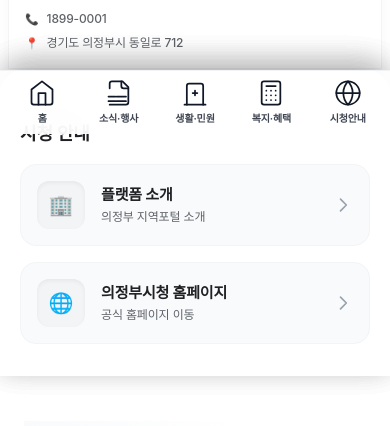
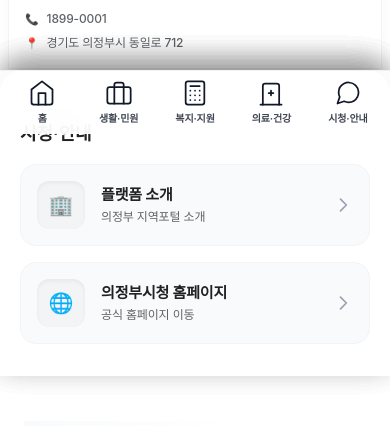
Before and after one commit to ksp-KWON/ksp-local-info, a Next.js app: page / in a window 390 px wide. Shown: the part 710-1136 px from the top of the page. Built offline with nearby package versions, Linux system fonts and the light colour scheme; no server answers; a web font is replaced by a local one.

Commit message:
Refactor MobileBottomNav to match claimworks responsive design

```diff
--- a/src/components/MobileBottomNav.tsx
+++ b/src/components/MobileBottomNav.tsx
@@ -1,11 +1,13 @@
 'use client';
 
 import { useState, useEffect } from 'react';
+import { usePathname } from 'next/navigation';
 import Link from 'next/link';
 
-type ModalType = 'none' | 'living' | 'welfare' | 'cityhall';
+type ModalType = 'none' | 'home' | 'partner' | 'calculator' | 'hospital' | 'consult';
 
 export default function MobileBottomNav() {
+  const pathname = usePathname();
   const [openModal, setOpenModal] = useState<ModalType>('none');
 
   const closeModals = () => setOpenModal('none');
@@ -29,51 +31,33 @@ export default function MobileBottomNav() {
     {
       id: 'home',
       label: '홈',
-      onClick: () => { window.location.href = '/'; },
+      onClick: () => setOpenModal(openModal === 'home' ? 'none' : 'home'),
       icon: (
-        <svg className="w-7 h-7 sm:w-8 sm:h-8 mb-1" fill="none" stroke="currentColor" viewBox="0 0 24 24" strokeWidth="1.5" strokeLinecap="round" strokeLinejoin="round">
+        <svg className="w-7 h-7 sm:w-8 sm:h-8 mb-1" fill="none" stroke="currentColor" viewBox="0 0 24 24" strokeWidth={openModal === 'home' ? "2" : "1.5"} strokeLinecap="round" strokeLinejoin="round">
           <path d="M3 9l9-7 9 7v11a2 2 0 0 1-2 2H5a2 2 0 0 1-2-2z"></path>
           <polyline points="9 22 9 12 15 12 15 22"></polyline>
         </svg>
       ),
-      isActive: false
+      isActive: openModal === 'home'
     },
     {
-      id: 'blog',
-      label: '소식·행사',
-      onClick: () => { window.location.href = '/blog'; },
+      id: 'partner',
+      label: '생활·민원',
+      onClick: () => setOpenModal(openModal === 'partner' ? 'none' : 'partner'),
       icon: (
-        <svg className="w-7 h-7 sm:w-8 sm:h-8 mb-1" fill="none" stroke="currentColor" viewBox="0 0 24 24" strokeWidth="1.5" strokeLinecap="round" strokeLinejoin="round">
-          <path d="M4 22h14a2 2 0 0 0 2-2V7l-5-5H6a2 2 0 0 0-2 2v4"></path>
-          <path d="M14 2v4a2 2 0 0 0 2 2h4"></path>
-          <path d="M3 15h6"></path>
-          <path d="M3 19h6"></path>
-          <path d="M10 15h8"></path>
-          <path d="M10 19h8"></path>
+        <svg className="w-7 h-7 sm:w-8 sm:h-8 mb-1" fill="none" stroke="currentColor" viewBox="0 0 24 24" strokeWidth={openModal === 'partner' ? "2" : "1.5"} strokeLinecap="round" strokeLinejoin="round">
+          <rect x="2" y="7" width="20" height="14" rx="2" ry="2"></rect>
+          <path d="M16 21V5a2 2 0 0 0-2-2h-4a2 2 0 0 0-2 2v16"></path>
         </svg>
       ),
-      isActive: false
+      isActive: openModal === 'partner'
     },
     {
-      id: 'living',
-      label: '생활·민원',
-      onClick: () => setOpenModal(openModal === 'living' ? 'none' : 'living'),
+      id: 'calculator',
+      label: '복지·지원',
+      onClick: () => setOpenModal(openModal === 'calculator' ? 'none' : 'calculator'),
       icon: (
-        <svg className="w-7 h-7 sm:w-8 sm:h-8 mb-1" fill="none" stroke="currentColor" viewBox="0 0 24 24" strokeWidth={openModal === 'living' ? "2" : "1.5"} strokeLinecap="round" strokeLinejoin="round">
-          <path d="M19 22V6a2 2 0 0 0-2-2H7a2 2 0 0 0-2 2v16"></path>
-          <line x1="12" y1="10" x2="12" y2="14"></line>
-          <line x1="10" y1="12" x2="14" y2="12"></line>
-          <line x1="3" y1="22" x2="21" y2="22"></line>
-        </svg>
-      ),
-      isActive: openModal === 'living'
-    },
-    {
-      id: 'welfare',
-      label: '복지·혜택',
-      onClick: () => setOpenModal(openModal === 'welfare' ? 'none' : 'welfare'),
-      icon: (
-        <svg className="w-7 h-7 sm:w-8 sm:h-8 mb-1" fill="none" stroke="currentColor" viewBox="0 0 24 24" strokeWidth={openModal === 'welfare' ? "2" : "1.5"} strokeLinecap="round" strokeLinejoin="round">
+        <svg className="w-7 h-7 sm:w-8 sm:h-8 mb-1" fill="none" stroke="currentColor" viewBox="0 0 24 24" strokeWidth={openModal === 'calculator' ? "2" : "1.5"} strokeLinecap="round" strokeLinejoin="round">
           <rect x="4" y="2" width="16" height="20" rx="2" ry="2"></rect>
           <line x1="8" y1="6" x2="16" y2="6"></line>
           <line x1="16" y1="14" x2="16.01" y2="14"></line>
@@ -87,20 +71,32 @@ export default function MobileBottomNav() {
           <line x1="8" y1="10" x2="8.01" y2="10"></line>
         </svg>
       ),
-      isActive: openModal === 'welfare'
+      isActive: openModal === 'calculator'
     },
     {
-      id: 'cityhall',
-      label: '시청안내',
-      onClick: () => setOpenModal(openModal === 'cityhall' ? 'none' : 'cityhall'),
+      id: 'hospital',
+      label: '의료·건강',
+      onClick: () => setOpenModal(openModal === 'hospital' ? 'none' : 'hospital'),
       icon: (
-        <svg className="w-7 h-7 sm:w-8 sm:h-8 mb-1" fill="none" stroke="currentColor" viewBox="0 0 24 24" strokeWidth={openModal === 'cityhall' ? "2" : "1.5"} strokeLinecap="round" strokeLinejoin="round">
-          <circle cx="12" cy="12" r="10"></circle>
-          <path d="M12 2a14.5 14.5 0 0 0 0 20 14.5 14.5 0 0 0 0-20"></path>
-          <path d="M2 12h20"></path>
+        <svg className="w-7 h-7 sm:w-8 sm:h-8 mb-1" fill="none" stroke="currentColor" viewBox="0 0 24 24" strokeWidth={openModal === 'hospital' ? "2" : "1.5"} strokeLinecap="round" strokeLinejoin="round">
+          <path d="M19 22V6a2 2 0 0 0-2-2H7a2 2 0 0 0-2 2v16"></path>
+          <line x1="12" y1="10" x2="12" y2="14"></line>
+          <line x1="10" y1="12" x2="14" y2="12"></line>
+          <line x1="3" y1="22" x2="21" y2="22"></line>
         </svg>
       ),
-      isActive: openModal === 'cityhall'
+      isActive: openModal === 'hospital'
+    },
+    {
+      id: 'consult',
+      label: '시청·안내',
+      onClick: () => setOpenModal(openModal === 'consult' ? 'none' : 'consult'),
+      icon: (
+        <svg className="w-7 h-7 sm:w-8 sm:h-8 mb-1" fill="none" stroke="currentColor" viewBox="0 0 24 24" strokeWidth={openModal === 'consult' ? "2" : "1.5"} strokeLinecap="round" strokeLinejoin="round">
+          <path d="M21 11.5a8.38 8.38 0 0 1-.9 3.8 8.5 8.5 0 0 1-7.6 4.7 8.38 8.38 0 0 1-3.8-.9L3 21l1.9-5.7a8.38 8.38 0 0 1-.9-3.8 8.5 8.5 0 0 1 4.7-7.6 8.38 8.38 0 0 1 3.8-.9h.5a8.48 8.48 0 0 1 8 8v.5z"></path>
+        </svg>
+      ),
+      isActive: openModal === 'consult'
     }
   ];
 
@@ -115,26 +111,63 @@ export default function MobileBottomNav() {
         ></div>
       )}
 
-      {/* 1. 생활·민원 팝업 */}
+      {/* 1. 홈 팝업 */}
       <div
-        className={`lg:hidden fixed bottom-[64px] left-0 w-full bg-white dark:bg-[#202124] rounded-t-3xl shadow-[0_-8px_30px_rgba(0,0,0,0.12)] z-[95] transition-transform duration-300 transform ${openModal === 'living' ? 'translate-y-0' : 'translate-y-full'}`}
-        style={{ touchAction: openModal === 'living' ? 'auto' : 'none' }}
+        className={`lg:hidden fixed bottom-[64px] left-0 w-full bg-white dark:bg-[#202124] rounded-t-3xl shadow-[0_-8px_30px_rgba(0,0,0,0.12)] z-[95] transition-transform duration-300 transform ${openModal === 'home' ? 'translate-y-0' : 'translate-y-full'}`}
+        style={{ touchAction: openModal === 'home' ? 'auto' : 'none' }}
+      >
+        <div className="p-5 pb-8 space-y-4 max-h-[70vh] overflow-y-auto overscroll-contain">
+          <div className="w-12 h-1.5 bg-gray-200 dark:bg-white/20 rounded-full mx-auto mb-6"></div>
+          <h3 className="font-bold text-lg text-[#202124] dark:text-white mb-4">전체 메뉴</h3>
+
+          <Link href="/" onClick={closeModals} className="group flex items-center bg-gray-50 dark:bg-[#2d2e30] rounded-2xl p-4 border border-gray-100 dark:border-white/5 hover:border-[#0090D6] hover:shadow-[0_8px_30px_rgba(0,144,214,0.15)] transition-all duration-300 gap-4">
+            <div className="w-12 h-12 shrink-0 bg-gray-100 dark:bg-[#3a3b3d] rounded-xl flex items-center justify-center shadow-inner group-hover:scale-105 transition-transform duration-300">
+              <svg className="w-6 h-6 text-gray-600 dark:text-gray-300 group-hover:text-[#0090D6] transition-colors" fill="none" stroke="currentColor" viewBox="0 0 24 24" strokeWidth="2.5" strokeLinecap="round" strokeLinejoin="round"><path d="M3 9l9-7 9 7v11a2 2 0 0 1-2 2H5a2 2 0 0 1-2-2z"></path><polyline points="9 22 9 12 15 12 15 22"></polyline></svg>
+            </div>
+            <div className="flex flex-col flex-1">
+              <h2 className="text-[15px] font-bold text-[#202124] dark:text-[#e8eaed] group-hover:text-[#0090D6] transition-colors">홈</h2>
+              <p className="text-[12px] text-[#5f6368] dark:text-[#9aa0a6] mt-0.5">의정부 생활 포털 메인 화면</p>
+            </div>
+            <svg className="w-5 h-5 text-gray-400 group-hover:text-[#0090D6] transition-colors" fill="none" stroke="currentColor" viewBox="0 0 24 24" strokeWidth="2"><path strokeLinecap="round" strokeLinejoin="round" d="M9 5l7 7-7 7"></path></svg>
+          </Link>
+
+          <Link href="/blog" onClick={closeModals} className="group flex items-center bg-gray-50 dark:bg-[#2d2e30] rounded-2xl p-4 border border-gray-100 dark:border-white/5 hover:border-[#0090D6] hover:shadow-[0_8px_30px_rgba(0,144,214,0.15)] transition-all duration-300 gap-4">
+            <div className="w-12 h-12 shrink-0 bg-gray-100 dark:bg-[#3a3b3d] rounded-xl flex items-center justify-center shadow-inner group-hover:scale-105 transition-transform duration-300">
+              <svg className="w-6 h-6 text-gray-600 dark:text-gray-300 group-hover:text-[#0090D6] transition-colors" fill="none" stroke="currentColor" viewBox="0 0 24 24" strokeWidth="2.5" strokeLinecap="round" strokeLinejoin="round"><path d="M14 2H6a2 2 0 0 0-2 2v16a2 2 0 0 0 2 2h12a2 2 0 0 0 2-2V8z"></path><polyline points="14 2 14 8 20 8"></polyline><line x1="16" y1="13" x2="8" y2="13"></line><line x1="16" y1="17" x2="8" y2="17"></line><polyline points="10 9 9 9 8 9"></polyline></svg>
+            </div>
+            <div className="flex flex-col flex-1">
+              <h2 className="text-[15px] font-bold text-[#202124] dark:text-[#e8eaed] group-hover:text-[#0090D6] transition-colors">소식 및 행사</h2>
+              <p className="text-[12px] text-[#5f6368] dark:text-[#9aa0a6] mt-0.5">의정부시 지역 행사와 새소식</p>
+            </div>
+            <svg className="w-5 h-5 text-gray-400 group-hover:text-[#0090D6] transition-colors" fill="none" stroke="currentColor" viewBox="0 0 24 24" strokeWidth="2"><path strokeLinecap="round" strokeLinejoin="round" d="M9 5l7 7-7 7"></path></svg>
+          </Link>
+        </div>
+      </div>
+
+      {/* 2. 생활·민원 팝업 (Partner 아이콘) */}
+      <div
+        className={`lg:hidden fixed bottom-[64px] left-0 w-full bg-white dark:bg-[#202124] rounded-t-3xl shadow-[0_-8px_30px_rgba(0,0,0,0.12)] z-[95] transition-transform duration-300 transform ${openModal === 'partner' ? 'translate-y-0' : 'translate-y-full'}`}
+        style={{ touchAction: openModal === 'partner' ? 'auto' : 'none' }}
       >
         <div className="p-5 pb-8 space-y-4 max-h-[70vh] overflow-y-auto overscroll-contain">
           <div className="w-12 h-1.5 bg-gray-200 dark:bg-white/20 rounded-full mx-auto mb-6"></div>
           <h3 className="font-bold text-lg text-[#202124] dark:text-white mb-4">생활·민원</h3>
 
-          <Link href="/blog?tag=의정부사랑카드" onClick={closeModals} className="group flex items-center bg-gray-50 dark:bg-[#2d2e30] rounded-2xl p-4 border border-gray-100 dark:border-white/5 hover:border-[var(--google-blue)] hover:shadow-[0_8px_30px_rgba(26,115,232,0.15)] transition-all duration-300 gap-4">
-            <div className="w-12 h-12 shrink-0 bg-gray-100 dark:bg-[#3a3b3d] rounded-xl flex items-center justify-center shadow-inner group-hover:scale-105 transition-transform duration-300 text-xl">💳</div>
+          <Link href="/blog?tag=의정부사랑카드" onClick={closeModals} className="group flex items-center bg-gray-50 dark:bg-[#2d2e30] rounded-2xl p-4 border border-gray-100 dark:border-white/5 hover:border-[#0090D6] hover:shadow-[0_8px_30px_rgba(0,144,214,0.15)] transition-all duration-300 gap-4">
+            <div className="w-12 h-12 shrink-0 bg-gray-100 dark:bg-[#3a3b3d] rounded-xl flex items-center justify-center shadow-inner group-hover:scale-105 transition-transform duration-300 text-xl">
+              💳
+            </div>
             <div className="flex flex-col flex-1">
-              <h2 className="text-[15px] font-bold text-[#202124] dark:text-[#e8eaed] group-hover:text-[var(--google-blue)] transition-colors">의정부 사랑카드</h2>
+              <h2 className="text-[15px] font-bold text-[#202124] dark:text-[#e8eaed] group-hover:text-[#0090D6] transition-colors">의정부 사랑카드</h2>
               <p className="text-[12px] text-[#5f6368] dark:text-[#9aa0a6] mt-0.5">지역화폐 인센티브 혜택 안내</p>
             </div>
-            <svg className="w-5 h-5 text-gray-400 group-hover:text-[var(--google-blue)] transition-colors" fill="none" stroke="currentColor" viewBox="0 0 24 24" strokeWidth="2"><path strokeLinecap="round" strokeLinejoin="round" d="M9 5l7 7-7 7"></path></svg>
+            <svg className="w-5 h-5 text-gray-400 group-hover:text-[#0090D6] transition-colors" fill="none" stroke="currentColor" viewBox="0 0 24 24" strokeWidth="2"><path strokeLinecap="round" strokeLinejoin="round" d="M9 5l7 7-7 7"></path></svg>
           </Link>
 
           <Link href="/blog?tag=민원안내" onClick={closeModals} className="group flex items-center bg-gray-50 dark:bg-[#2d2e30] rounded-2xl p-4 border border-gray-100 dark:border-white/5 hover:border-red-500 hover:shadow-[0_8px_30px_rgba(239,68,68,0.15)] transition-all duration-300 gap-4">
-            <div className="w-12 h-12 shrink-0 bg-gray-100 dark:bg-[#3a3b3d] rounded-xl flex items-center justify-center shadow-inner group-hover:scale-105 transition-transform duration-300 text-xl">🏛️</div>
+            <div className="w-12 h-12 shrink-0 bg-gray-100 dark:bg-[#3a3b3d] rounded-xl flex items-center justify-center shadow-inner group-hover:scale-105 transition-transform duration-300 text-xl">
+              🏛️
+            </div>
             <div className="flex flex-col flex-1">
               <h2 className="text-[15px] font-bold text-[#202124] dark:text-[#e8eaed] group-hover:text-red-500 transition-colors">주요 민원 안내</h2>
               <p className="text-[12px] text-[#5f6368] dark:text-[#9aa0a6] mt-0.5">전입신고 등 필수 행정 서비스</p>
@@ -144,46 +177,63 @@ export default function MobileBottomNav() {
         </div>
       </div>
 
-      {/* 2. 복지·혜택 팝업 */}
+      {/* 3. 복지·지원 팝업 (Calculator 아이콘) */}
       <div
-        className={`lg:hidden fixed bottom-[64px] left-0 w-full bg-white dark:bg-[#202124] rounded-t-3xl shadow-[0_-8px_30px_rgba(0,0,0,0.12)] z-[95] transition-transform duration-300 transform ${openModal === 'welfare' ? 'translate-y-0' : 'translate-y-full'}`}
-        style={{ touchAction: openModal === 'welfare' ? 'auto' : 'none' }}
+        className={`lg:hidden fixed bottom-[64px] left-0 w-full bg-white dark:bg-[#202124] rounded-t-3xl shadow-[0_-8px_30px_rgba(0,0,0,0.12)] z-[95] transition-transform duration-300 transform ${openModal === 'calculator' ? 'translate-y-0' : 'translate-y-full'}`}
+        style={{ touchAction: openModal === 'calculator' ? 'auto' : 'none' }}
       >
         <div className="p-5 pb-8 space-y-4 max-h-[70vh] overflow-y-auto overscroll-contain">
           <div className="w-12 h-1.5 bg-gray-200 dark:bg-white/20 rounded-full mx-auto mb-6"></div>
-          <h3 className="font-bold text-lg text-[#202124] dark:text-white mb-4">복지·혜택</h3>
+          <h3 className="font-bold text-lg text-[#202124] dark:text-white mb-4">복지·지원 혜택</h3>
 
-          <Link href="/blog?category=혜택" onClick={closeModals} className="group flex items-center bg-gray-50 dark:bg-[#2d2e30] rounded-2xl p-4 border border-gray-100 dark:border-white/5 hover:border-[#137333] hover:shadow-[0_8px_30px_rgba(19,115,51,0.15)] transition-all duration-300 gap-4">
-            <div className="w-12 h-12 shrink-0 bg-gray-100 dark:bg-[#3a3b3d] rounded-xl flex items-center justify-center shadow-inner group-hover:scale-105 transition-transform duration-300 text-xl">🏠</div>
+          <Link href="/blog?category=혜택" onClick={closeModals} className="group flex items-center bg-gray-50 dark:bg-[#2d2e30] rounded-2xl p-4 border border-gray-100 dark:border-white/5 hover:border-[#0090D6] hover:shadow-[0_8px_30px_rgba(0,144,214,0.15)] transition-all duration-300 gap-4">
+            <div className="w-12 h-12 shrink-0 bg-gray-100 dark:bg-[#3a3b3d] rounded-xl flex items-center justify-center shadow-inner group-hover:scale-105 transition-transform duration-300 text-xl">
+              🏠
+            </div>
             <div className="flex flex-col flex-1">
-              <h2 className="text-[15px] font-bold text-[#202124] dark:text-[#e8eaed] group-hover:text-[#137333] transition-colors">청년·신혼 주거지원</h2>
+              <h2 className="text-[15px] font-bold text-[#202124] dark:text-[#e8eaed] group-hover:text-[#0090D6] transition-colors">청년·신혼 주거지원</h2>
               <p className="text-[#5f6368] dark:text-[#9aa0a6] text-[12px] mt-0.5">안심 주거 복지 정책 안내</p>
             </div>
-            <svg className="w-5 h-5 text-gray-400 group-hover:text-[#137333] transition-colors" fill="none" stroke="currentColor" viewBox="0 0 24 24" strokeWidth="2"><path strokeLinecap="round" strokeLinejoin="round" d="M9 5l7 7-7 7"></path></svg>
+            <svg className="w-5 h-5 text-gray-400 group-hover:text-[#0090D6] transition-colors" fill="none" stroke="currentColor" viewBox="0 0 24 24" strokeWidth="2"><path strokeLinecap="round" strokeLinejoin="round" d="M9 5l7 7-7 7"></path></svg>
           </Link>
+        </div>
+      </div>
+
+      {/* 4. 의료·건강 팝업 (Hospital 아이콘) */}
+      <div
+        className={`lg:hidden fixed bottom-[64px] left-0 w-full bg-white dark:bg-[#202124] rounded-t-3xl shadow-[0_-8px_30px_rgba(0,0,0,0.12)] z-[95] transition-transform duration-300 transform ${openModal === 'hospital' ? 'translate-y-0' : 'translate-y-full'}`}
+        style={{ touchAction: openModal === 'hospital' ? 'auto' : 'none' }}
+      >
+        <div className="p-5 pb-8 space-y-4 max-h-[70vh] overflow-y-auto overscroll-contain">
+          <div className="w-12 h-1.5 bg-gray-200 dark:bg-white/20 rounded-full mx-auto mb-6"></div>
+          <h3 className="font-bold text-lg text-[#202124] dark:text-white mb-4">의료·건강</h3>
 
           <Link href="/blog?category=의료" onClick={closeModals} className="group flex items-center bg-gray-50 dark:bg-[#2d2e30] rounded-2xl p-4 border border-gray-100 dark:border-white/5 hover:border-[var(--google-yellow)] hover:shadow-[0_8px_30px_rgba(251,188,4,0.15)] transition-all duration-300 gap-4">
-            <div className="w-12 h-12 shrink-0 bg-gray-100 dark:bg-[#3a3b3d] rounded-xl flex items-center justify-center shadow-inner group-hover:scale-105 transition-transform duration-300 text-xl">🩺</div>
+            <div className="w-12 h-12 shrink-0 bg-gray-100 dark:bg-[#3a3b3d] rounded-xl flex items-center justify-center shadow-inner group-hover:scale-105 transition-transform duration-300 text-xl">
+              🩺
+            </div>
             <div className="flex flex-col flex-1">
-              <h2 className="text-[15px] font-bold text-[#202124] dark:text-[#e8eaed] group-hover:text-[var(--google-yellow)] transition-colors">무료 건강검진</h2>
-              <p className="text-[#5f6368] dark:text-[#9aa0a6] text-[12px] mt-0.5">지정 우수 검진기관 정보</p>
+              <h2 className="text-[15px] font-bold text-[#202124] dark:text-[#e8eaed] group-hover:text-[var(--google-yellow)] transition-colors">주요 의료기관 및 병원</h2>
+              <p className="text-[#5f6368] dark:text-[#9aa0a6] text-[12px] mt-0.5">지정 우수 의료기관 정보</p>
             </div>
             <svg className="w-5 h-5 text-gray-400 group-hover:text-[var(--google-yellow)] transition-colors" fill="none" stroke="currentColor" viewBox="0 0 24 24" strokeWidth="2"><path strokeLinecap="round" strokeLinejoin="round" d="M9 5l7 7-7 7"></path></svg>
           </Link>
         </div>
       </div>
 
-      {/* 3. 시청안내 팝업 */}
+      {/* 5. 시청·안내 팝업 (Consult 아이콘) */}
       <div
-        className={`lg:hidden fixed bottom-[64px] left-0 w-full bg-white dark:bg-[#202124] rounded-t-3xl shadow-[0_-8px_30px_rgba(0,0,0,0.12)] z-[95] transition-transform duration-300 transform ${openModal === 'cityhall' ? 'translate-y-0' : 'translate-y-full'}`}
-        style={{ touchAction: openModal === 'cityhall' ? 'auto' : 'none' }}
+        className={`lg:hidden fixed bottom-[64px] left-0 w-full bg-white dark:bg-[#202124] rounded-t-3xl shadow-[0_-8px_30px_rgba(0,0,0,0.12)] z-[95] transition-transform duration-300 transform ${openModal === 'consult' ? 'translate-y-0' : 'translate-y-full'}`}
+        style={{ touchAction: openModal === 'consult' ? 'auto' : 'none' }}
       >
         <div className="p-5 pb-8 space-y-4 max-h-[70vh] overflow-y-auto overscroll-contain">
           <div className="w-12 h-1.5 bg-gray-200 dark:bg-white/20 rounded-full mx-auto mb-6"></div>
-          <h3 className="font-bold text-lg text-[#202124] dark:text-white mb-4">시청 안내</h3>
+          <h3 className="font-bold text-lg text-[#202124] dark:text-white mb-4">시청·안내</h3>
 
           <Link href="/about" onClick={closeModals} className="group flex items-center bg-gray-50 dark:bg-[#2d2e30] rounded-2xl p-4 border border-gray-100 dark:border-white/5 hover:border-[#9c27b0] hover:shadow-[0_8px_30px_rgba(156,39,176,0.15)] transition-all duration-300 gap-4">
-            <div className="w-12 h-12 shrink-0 bg-gray-100 dark:bg-[#3a3b3d] rounded-xl flex items-center justify-center shadow-inner group-hover:scale-105 transition-transform duration-300 text-xl">🏢</div>
+            <div className="w-12 h-12 shrink-0 bg-gray-100 dark:bg-[#3a3b3d] rounded-xl flex items-center justify-center shadow-inner group-hover:scale-105 transition-transform duration-300 text-xl">
+              🏢
+            </div>
             <div className="flex flex-col flex-1">
               <h2 className="text-[15px] font-bold text-[#202124] dark:text-[#e8eaed] group-hover:text-[#9c27b0] transition-colors">플랫폼 소개</h2>
               <p className="text-[12px] text-[#5f6368] dark:text-[#9aa0a6] mt-0.5">의정부 지역포털 소개</p>
@@ -191,13 +241,15 @@ export default function MobileBottomNav() {
             <svg className="w-5 h-5 text-gray-400 group-hover:text-[#9c27b0] transition-colors" fill="none" stroke="currentColor" viewBox="0 0 24 24" strokeWidth="2"><path strokeLinecap="round" strokeLinejoin="round" d="M9 5l7 7-7 7"></path></svg>
           </Link>
 
-          <Link href="https://www.ui4u.go.kr/" target="_blank" onClick={closeModals} className="group flex items-center bg-gray-50 dark:bg-[#2d2e30] rounded-2xl p-4 border border-gray-100 dark:border-white/5 hover:border-[var(--google-blue)] hover:shadow-[0_8px_30px_rgba(26,115,232,0.15)] transition-all duration-300 gap-4">
-            <div className="w-12 h-12 shrink-0 bg-gray-100 dark:bg-[#3a3b3d] rounded-xl flex items-center justify-center shadow-inner group-hover:scale-105 transition-transform duration-300 text-xl">🌐</div>
+          <Link href="https://www.ui4u.go.kr/" target="_blank" onClick={closeModals} className="group flex items-center bg-gray-50 dark:bg-[#2d2e30] rounded-2xl p-4 border border-gray-100 dark:border-white/5 hover:border-[#0090D6] hover:shadow-[0_8px_30px_rgba(0,144,214,0.15)] transition-all duration-300 gap-4">
+            <div className="w-12 h-12 shrink-0 bg-gray-100 dark:bg-[#3a3b3d] rounded-xl flex items-center justify-center shadow-inner group-hover:scale-105 transition-transform duration-300 text-xl">
+              🌐
+            </div>
             <div className="flex flex-col flex-1">
-              <h2 className="text-[15px] font-bold text-[#202124] dark:text-[#e8eaed] group-hover:text-[var(--google-blue)] transition-colors">의정부시청 홈페이지</h2>
+              <h2 className="text-[15px] font-bold text-[#202124] dark:text-[#e8eaed] group-hover:text-[#0090D6] transition-colors">의정부시청 홈페이지</h2>
               <p className="text-[12px] text-[#5f6368] dark:text-[#9aa0a6] mt-0.5">공식 홈페이지 이동</p>
             </div>
-            <svg className="w-5 h-5 text-gray-400 group-hover:text-[var(--google-blue)] transition-colors" fill="none" stroke="currentColor" viewBox="0 0 24 24" strokeWidth="2"><path strokeLinecap="round" strokeLinejoin="round" d="M9 5l7 7-7 7"></path></svg>
+            <svg className="w-5 h-5 text-gray-400 group-hover:text-[#0090D6] transition-colors" fill="none" stroke="currentColor" viewBox="0 0 24 24" strokeWidth="2"><path strokeLinecap="round" strokeLinejoin="round" d="M9 5l7 7-7 7"></path></svg>
           </Link>
         </div>
       </div>
@@ -210,8 +262,8 @@ export default function MobileBottomNav() {
             onClick={item.onClick}
             className={`flex flex-col items-center justify-center w-full h-full transition-colors duration-200 ${
               item.isActive
-                ? 'text-[var(--google-blue)] dark:text-[#8ab4f8]'
-                : 'text-gray-900 dark:text-gray-200 hover:text-[var(--google-blue)] dark:hover:text-[#8ab4f8]'
+                ? 'text-[#0090D6] dark:text-[#0090D6]'
+                : 'text-gray-900 dark:text-gray-200 hover:text-[#0090D6] dark:hover:text-[#0090D6]'
             }`}
           >
             {item.icon}
```
